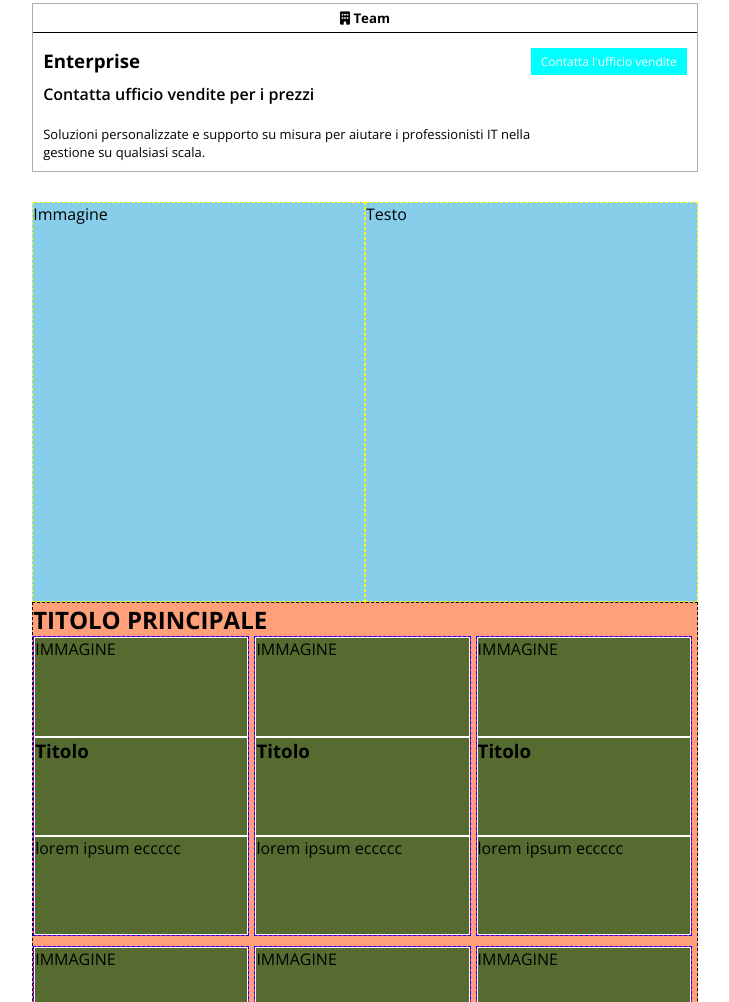
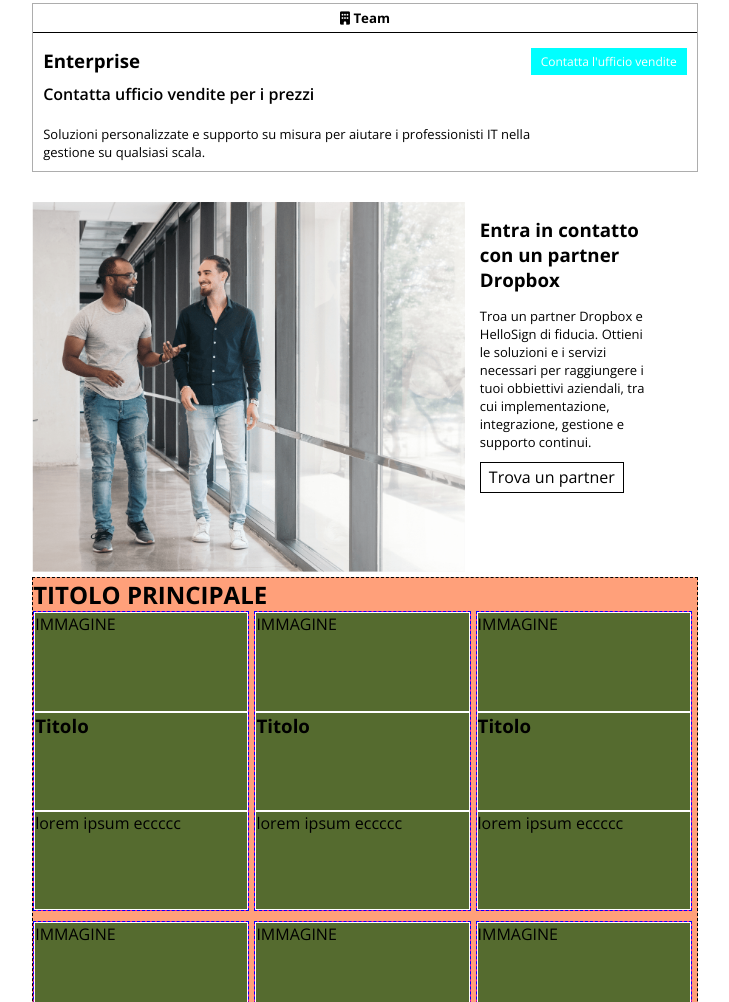
Before and after one commit to Baglio1683/htmlcss-dropbox, a plain HTML site: page index.html in a window 1280 px wide. Shown: the part 1542-2544 px from the top of the page, without its empty margins (275-1004 px from the left). Drawn offline with nearby package versions, Linux system fonts and the light colour scheme; a web font is replaced by a local one.

Commit message:
add Details Partner Section

```diff
--- a/css/style.css
+++ b/css/style.css
@@ -355,21 +355,38 @@ display: flex;
 width: 100%;
 
     /* debug */
-background-color: springgreen;
-border: 1px solidd black;
-height: 400px;
+/* background-color: springgreen; */
+/* border: 1px solidd black; */
+/* height: 400px; */
 
 }
 
-.image-partner div{
 
-width: calc(100% / 2);
+.w-65{
+
+ width: 65%;
+}
+
+.w-35{
+
+width: 30%;
+padding: 15px;
+}
+
+.w-35 h3{
+
+padding-bottom: 15px;
+
+}
+
+.w-35 p{
+
+padding-bottom: 15px;
+
+}
 
 
-/* debug */
-background-color: skyblue;
-border: 1px dashed yellow;
-}
+
 
 /* Section 4 of container-2  */
 
@@ -630,6 +647,12 @@ text-align: center;
 
     }
 
+.border-black{
+
+border: 1px solid black;
+
+}
+
 
 
 
--- a/index.html
+++ b/index.html
@@ -314,17 +314,19 @@
         <div class="image-partner">
 
             <!-- Image div -->
-            <div>
-             Immagine
+            <div class="w-65">
+
+              <img src="img/partner.png" alt="">
 
             </div>
             <!-- End img div  -->
 
             <!-- Text-div -->
-            <div>
+            <div class="w-35">
 
-              Testo
-
+                <h3>Entra in contatto con un partner Dropbox</h3>
+                 <p class="small">Troa un partner Dropbox e HelloSign di fiducia. Ottieni le soluzioni e i servizi necessari per raggiungere i tuoi obbiettivi aziendali, tra cui implementazione, integrazione, gestione e supporto continui.</p>
+                 <span class="button border-black">Trova un partner</span>
 
             </div>
             <!-- End text div  -->
```
